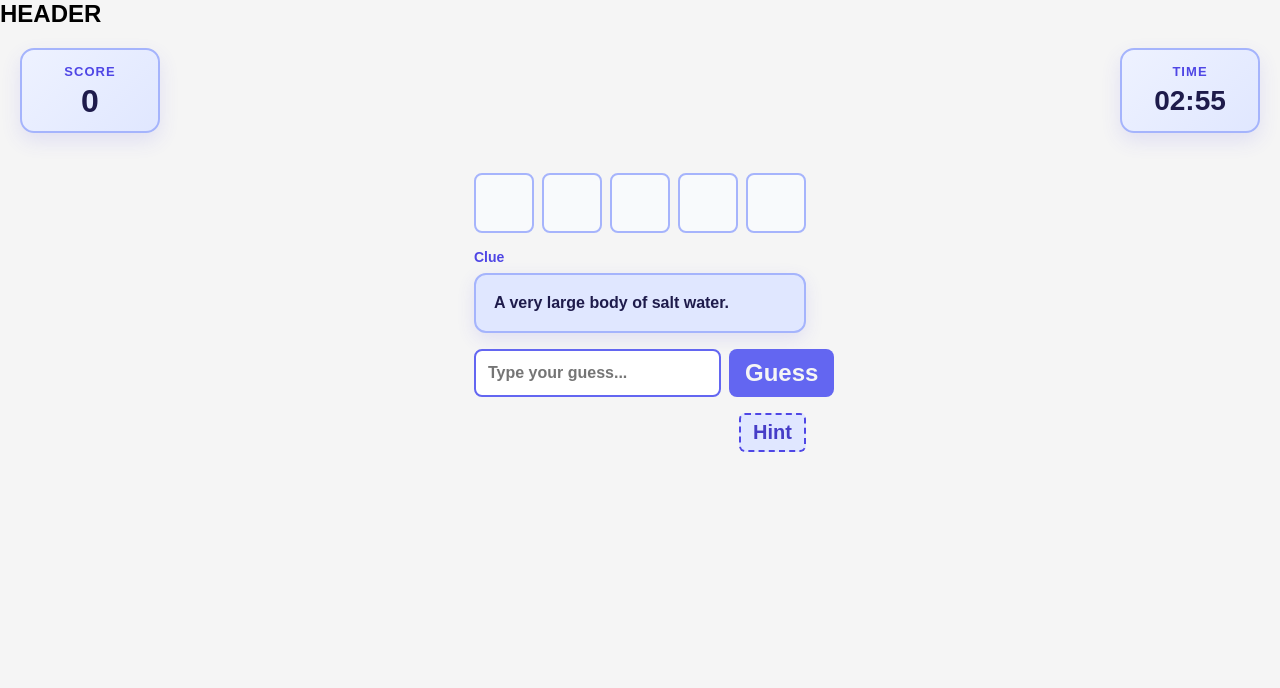
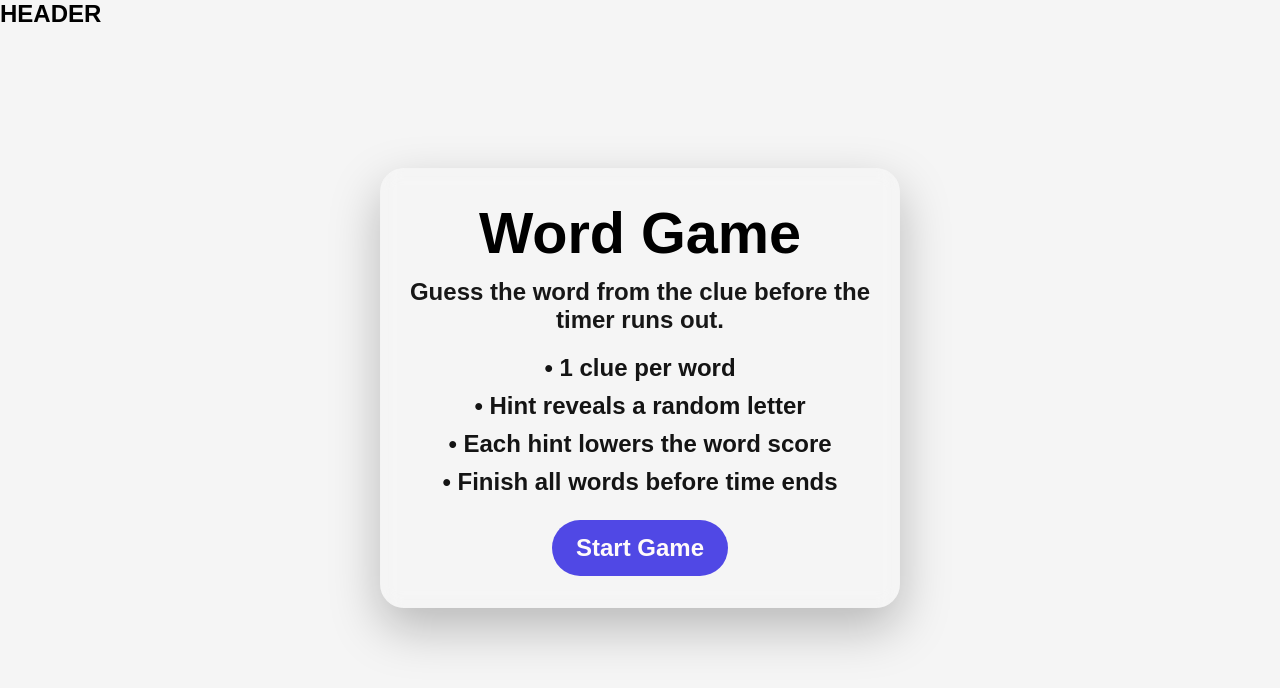
Before and after one commit to Furkan02124/word-game, a React (Vite) app: page / in a window 1280 px wide. Shown: the top 688 px of the page. Built offline with nearby package versions, Linux system fonts and the light colour scheme.

Commit message:
feat: restructure game components with new StartScreen and Game files; add CSS for transitions and layout

```diff
--- /dev/null
+++ b/src/App.css
@@ -0,0 +1,17 @@
+.screen-shell {
+  opacity: 0;
+  transform: translateY(10px);
+  transition:
+    opacity 0.25s ease,
+    transform 0.25s ease;
+}
+
+.screen-shell.is-visible {
+  opacity: 1;
+  transform: translateY(0);
+}
+
+.screen-shell.is-hidden {
+  opacity: 0;
+  transform: translateY(10px);
+}
--- a/src/App.jsx
+++ b/src/App.jsx
@@ -1,11 +1,29 @@
-import Game from "./pages/Game.jsx";
+import Game from "./pages/Game/Game.jsx";
+import StartScreen from "./pages/StartScreen/StartScreen.jsx";
 import Header from "./components/Header/Header.jsx";
+import { useState } from "react";
 
 function App() {
+  const [gameStarted, setGameStarted] = useState(false);
+  const [visible, setVisible] = useState(true);
+
+  const TRANSITION_DURATION = 250;
+
+  function handleStart() {
+    setVisible(false);
+
+    setTimeout(() => {
+      setVisible(true);
+      setGameStarted(true);
+    }, TRANSITION_DURATION);
+  }
+
   return (
     <div className="app">
       <Header />
-      <Game />
+      <main className={`screen-shell ${visible ? "is-visible" : "is-hidden"}`}>
+        {gameStarted ? <Game /> : <StartScreen onStart={handleStart} />}
+      </main>
     </div>
   );
 }
--- a/src/pages/Game.module.css
+++ /dev/null
@@ -1,104 +0,0 @@
-.container {
-  padding: 20px;
-}
-
-.topBar {
-  display: flex;
-  justify-content: space-between;
-  align-items: center;
-  margin-bottom: 40px;
-}
-
-.main {
-  display: flex;
-  justify-content: space-between;
-}
-
-.gameArea {
-  flex: 1;
-  display: flex;
-  flex-direction: column;
-  align-items: center;
-  gap: 20px;
-}
-
-.wordSection {
-  display: flex;
-  flex-direction: column;
-  gap: 16px;
-  align-items: stretch;
-}
-
-.sidePanel {
-  width: 250px;
-}
-
-.message {
-  margin-top: 8px;
-  font-size: 15px;
-  font-weight: 600;
-  color: #3730a3;
-}
-
-.overlay {
-  position: fixed;
-  inset: 0;
-  background-color: rgba(15, 23, 42, 0.45);
-  display: flex;
-  align-items: center;
-  justify-content: center;
-  z-index: 1000;
-}
-
-.gameOverCard {
-  width: 90%;
-  max-width: 420px;
-  padding: 32px 24px;
-  border-radius: 20px;
-  background: white;
-  box-shadow: 0 20px 50px rgba(0, 0, 0, 0.18);
-  text-align: center;
-}
-
-.gameOverTitle {
-  margin: 0 0 12px 0;
-  font-size: 32px;
-  font-weight: 800;
-  color: #1e1b4b;
-}
-
-.gameOverText {
-  margin: 0 0 12px 0;
-  font-size: 16px;
-  color: #4b5563;
-}
-
-.finalScore {
-  margin: 0;
-  font-size: 22px;
-  font-weight: 700;
-  color: #4f46e5;
-}
-
-.restartBtn {
-  margin-top: 20px;
-  padding: 10px 18px;
-  border: none;
-  border-radius: 10px;
-  background-color: #6366f1;
-  color: white;
-  font-size: 15px;
-  font-weight: 700;
-  cursor: pointer;
-  transition:
-    background-color 0.2s ease,
-    transform 0.1s ease;
-}
-
-.restartBtn:hover {
-  background-color: #4f46e5;
-}
-
-.restartBtn:active {
-  transform: scale(0.97);
-}
--- a/src/pages/Game.jsx
+++ b/src/pages/Game/Game.jsx
@@ -1,19 +1,21 @@
-import WordDisplay from "../components/WordDisplay/WordDisplay";
-import ClueBox from "../components/ClueBox/ClueBox";
-import GuessInput from "../components/GuessInput/GuessInput";
-import HintButton from "../components/HintButton/HintButton";
-import Timer from "../components/Timer/Timer";
-import ScoreBoard from "../components/ScoreBoard/ScoreBoard";
+import WordDisplay from "@/components/WordDisplay/WordDisplay";
+import ClueBox from "@/components/ClueBox/ClueBox";
+import GuessInput from "@/components/GuessInput/GuessInput";
+import HintButton from "@/components/HintButton/HintButton";
+import Timer from "@/components/Timer/Timer";
+import ScoreBoard from "@/components/ScoreBoard/ScoreBoard";
+import GameStatus from "@/components/GameStatus/GameStatus";
+import GuessHistory from "@/components/GuessHistory/GuessHistory";
 import styles from "./Game.module.css";
-import words from "../data/words";
+import words from "@/data/words";
 import { useState, useCallback } from "react";
-import useCountdown from "../hooks/useCountdown";
+import useCountdown from "@/hooks/useCountdown";
 import {
   shuffleArray,
   randomIndex,
   getDisplayLetters,
   getMergedGuess,
-} from "../utils/tools";
+} from "@/utils/tools";
 
 function Game() {
   const [shuffledWords, setShuffledWords] = useState(() => shuffleArray(words));
@@ -26,6 +28,7 @@ function Game() {
   const [timeLeft, setTimeLeft] = useState(180);
   const [gameStatus, setGameStatus] = useState("playing");
   const [focusTrigger, setFocusTrigger] = useState(0);
+  const [guessHistory, setGuessHistory] = useState([]);
 
   const currentWord = shuffledWords[currentWordIndex];
   const answer = currentWord.answer;
@@ -35,7 +38,6 @@ function Game() {
   const roundPoints = Math.max(100 - usedHintsForWord * 20, 0);
 
   const isPlaying = gameStatus === "playing";
-  const isWon = gameStatus === "won";
   const totalWords = shuffledWords.length;
   const tileSize = 60;
   const tileGap = 8;
@@ -64,6 +66,7 @@ function Game() {
     setScore(0);
     setRevealedIndexes([]);
     setUsedHintsForWord(0);
+    setGuessHistory([]);
     setTimeLeft(180);
     setGameStatus("playing");
     setFocusTrigger((prev) => prev + 1);
@@ -72,7 +75,7 @@ function Game() {
   function handleSubmitGuess() {
     if (!isPlaying) return;
 
-    const cleanedGuess = guess.trim().toUpperCase();
+    const cleanedGuess = mergedGuess.trim().toUpperCase();
 
     if (cleanedGuess.length !== wordLength || displayLetters.includes("")) {
       setMessage(`Guess must be ${wordLength} letters.`);
@@ -88,15 +91,18 @@ function Game() {
         setCurrentWordIndex((prev) => prev + 1);
         setRevealedIndexes([]);
         setUsedHintsForWord(0);
+        setGuessHistory([]);
         setFocusTrigger((prev) => prev + 1);
       } else {
         setGameStatus("won");
         setMessage("You finished all words!");
       }
-    } else {
-      setMessage("Wrong!");
-      setGuess("");
+      return;
     }
+    setGuessHistory((prev) => [...prev, cleanedGuess]);
+    setMessage("Wrong!");
+    setGuess("");
+    setFocusTrigger((prev) => prev + 1);
   }
 
   function handleHint() {
@@ -166,25 +172,15 @@ function Game() {
             />
           </div>
 
-          {message && <p className={styles.message}>{message}</p>}
+          <p className={styles.message}>{message ? message : ""}</p>
+          <GuessHistory guesses={guessHistory} />
         </div>
       </div>
-      {!isPlaying && (
-        <div className={styles.overlay}>
-          <div className={styles.gameOverCard}>
-            <h2 className={styles.gameOverTitle}>
-              {isWon ? "You Won!" : "Game Over"}
-            </h2>
-            <p className={styles.gameOverText}>
-              {isWon ? "You finished all words!" : "Time’s up!"}
-            </p>
-            <p className={styles.finalScore}>Final Score: {score}</p>
-            <button className={styles.restartBtn} onClick={handleRestartGame}>
-              Play Again
-            </button>
-          </div>
-        </div>
-      )}
+      <GameStatus
+        gameStatus={gameStatus}
+        score={score}
+        onRestart={handleRestartGame}
+      />
     </div>
   );
 }
--- /dev/null
+++ b/src/pages/Game/Game.module.css
@@ -0,0 +1,38 @@
+.container {
+  padding: 20px;
+}
+
+.topBar {
+  display: flex;
+  justify-content: space-between;
+  align-items: center;
+  margin-bottom: 40px;
+}
+
+.main {
+  display: flex;
+  justify-content: space-between;
+}
+
+.gameArea {
+  flex: 1;
+  display: flex;
+  flex-direction: column;
+  align-items: center;
+  gap: 20px;
+}
+
+.wordSection {
+  display: flex;
+  flex-direction: column;
+  gap: 16px;
+  align-items: stretch;
+}
+
+.message {
+  margin-top: 8px;
+  font-size: 15px;
+  font-weight: 600;
+  color: #3730a3;
+  min-height: 20px;
+}
--- /dev/null
+++ b/src/pages/StartScreen/StartScreen.jsx
@@ -0,0 +1,43 @@
+import styles from "./StartScreen.module.css";
+import { useEffect } from "react";
+
+function StartScreen({ onStart }) {
+  useEffect(() => {
+    function handleKeyDown(e) {
+      if (e.key === "Enter" && !e.repeat) {
+        onStart();
+      }
+    }
+
+    window.addEventListener("keydown", handleKeyDown);
+
+    return () => {
+      window.removeEventListener("keydown", handleKeyDown);
+    };
+  }, [onStart]);
+
+  return (
+    <section className={styles.screen}>
+      <div className={styles.card}>
+        <h1 className={styles.title}>Word Game</h1>
+
+        <p className={styles.subtitle}>
+          Guess the word from the clue before the timer runs out.
+        </p>
+
+        <div className={styles.rules}>
+          <p>• 1 clue per word</p>
+          <p>• Hint reveals a random letter</p>
+          <p>• Each hint lowers the word score</p>
+          <p>• Finish all words before time ends</p>
+        </div>
+
+        <button type="button" className={styles.button} onClick={onStart}>
+          Start Game
+        </button>
+      </div>
+    </section>
+  );
+}
+
+export default StartScreen;
--- /dev/null
+++ b/src/pages/StartScreen/StartScreen.module.css
@@ -0,0 +1,62 @@
+.screen {
+  min-height: calc(100vh - 80px);
+  display: flex;
+  align-items: center;
+  justify-content: center;
+  padding: 24px;
+}
+
+.card {
+  width: min(520px, 100%);
+  padding: 32px 28px;
+  border-radius: 24px;
+  background: rgba(255, 255, 255, 0.08);
+  backdrop-filter: blur(10px);
+  text-align: center;
+  box-shadow: 0 20px 50px rgba(0, 0, 0, 0.25);
+}
+
+.title {
+  margin: 0 0 12px;
+  font-size: 2.4rem;
+  font-weight: 700;
+}
+
+.subtitle {
+  margin: 0 0 20px;
+  font-size: 1rem;
+  opacity: 0.9;
+}
+
+.rules {
+  margin: 0 0 24px;
+  display: grid;
+  gap: 10px;
+  font-size: 0.98rem;
+  opacity: 0.92;
+}
+
+.button {
+  border: none;
+  border-radius: 999px;
+  padding: 14px 24px;
+  font: inherit;
+  font-weight: 700;
+  cursor: pointer;
+  background: hsl(243, 75%, 59%);
+  color: hsl(0, 100%, 99%);
+  transition:
+    transform 0.15s ease,
+    opacity 0.15s ease,
+    background-color 0.2s ease;
+}
+
+.button:hover {
+  transform: translateY(-1px);
+  background-color: hsl(243, 75%, 57%);
+}
+
+.button:active {
+  transform: translateY(0);
+  transform: scale(0.97);
+}
--- a/vite.config.js
+++ b/vite.config.js
@@ -1,7 +1,17 @@
 import { defineConfig } from "vite";
+import path from "node:path";
 import react from "@vitejs/plugin-react";
+import { fileURLToPath } from "node:url";
+
+const __filename = fileURLToPath(import.meta.url);
+const __dirname = path.dirname(__filename);
 
 // https://vite.dev/config/
 export default defineConfig({
   plugins: [react()],
+  resolve: {
+    alias: {
+      "@": path.resolve(__dirname, "src"),
+    },
+  },
 });
```
Also changed, not shown: src/pages/GameOver.jsx (deleted).
